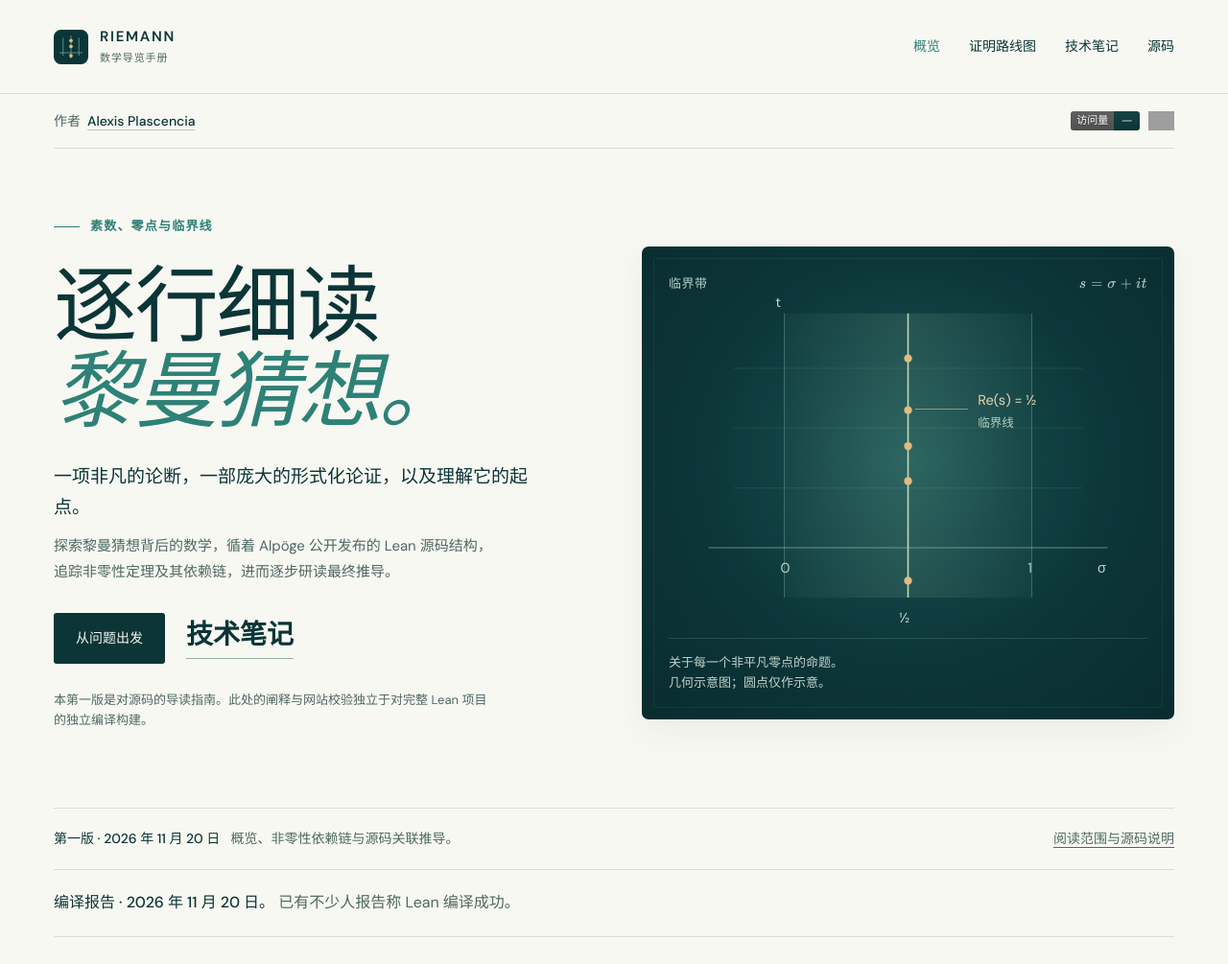
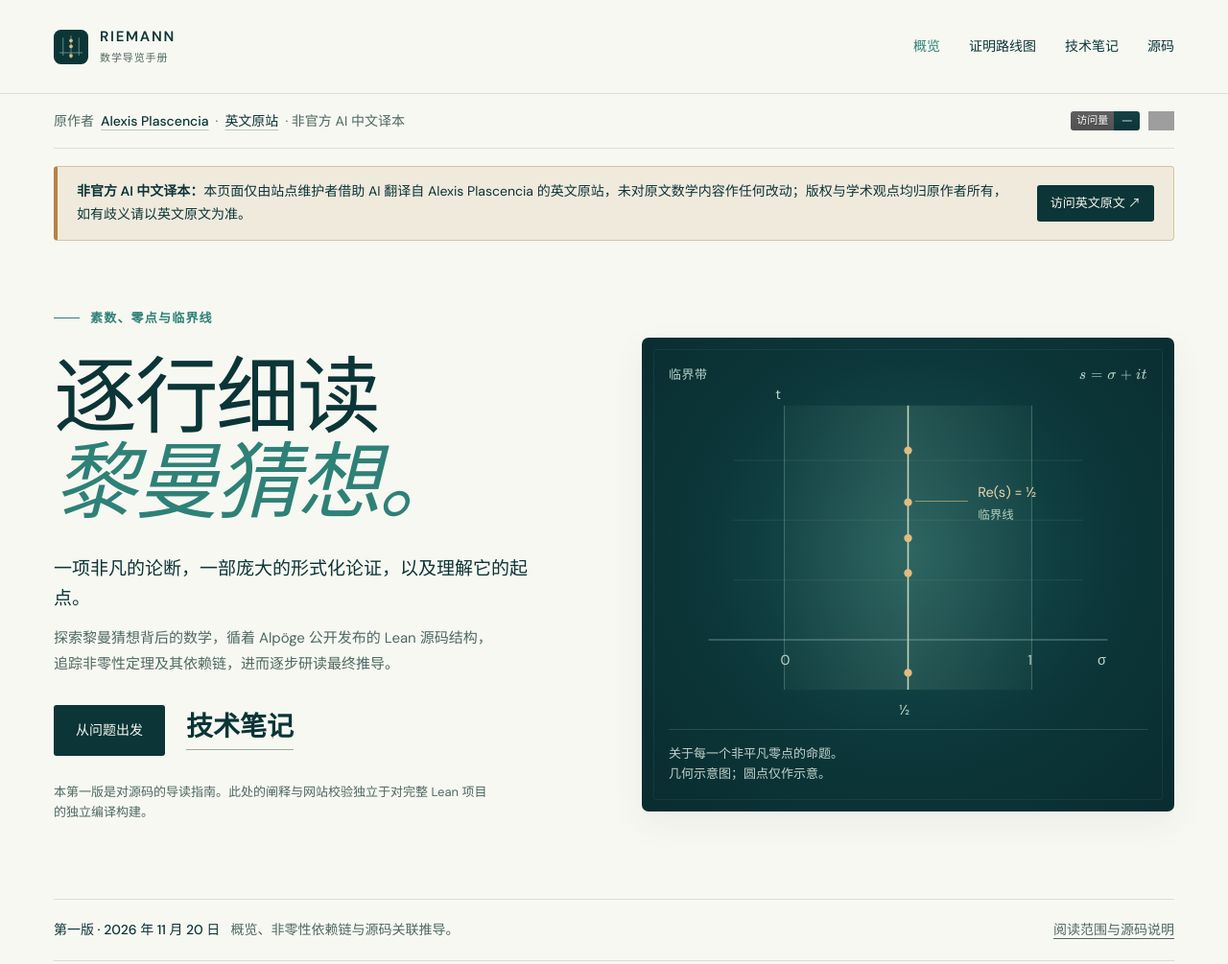
Before and after one commit to ChenfaZheng/riemann, a website: page index.html in a window 1280 px wide. Shown: the top 1005 px of the page at 96% size. Drawn offline with Linux system fonts and the light colour scheme; no server answers; grey boxes are pictures that could not be loaded.

Commit message:
Add prominent AI translation disclaimer and links to original English pages

```diff
--- a/assets/site.css
+++ b/assets/site.css
@@ -1,4 +1,10 @@
 /* Riemann edition of the Yang–Mills field guide. */
+.translation-banner{display:flex;align-items:center;justify-content:space-between;gap:16px 24px;flex-wrap:wrap;margin-top:18px;padding:14px 20px;background:#f0eadd;border:1px solid #d5c3a5;border-left:4px solid var(--gold);border-radius:4px;font-size:14px;line-height:1.7;color:var(--ink)}
+.translation-banner p{margin:0;flex:1 1 420px}
+.translation-banner strong{font-weight:600;color:var(--ink)}
+.translation-banner .orig-link{display:inline-flex;align-items:center;gap:6px;padding:8px 14px;background:var(--ink);color:var(--paper);border-radius:3px;font-size:13px;font-weight:500;white-space:nowrap;text-decoration:none;transition:background .2s}
+.translation-banner .orig-link:hover{background:var(--teal)}
+@media(max-width:600px){.translation-banner{padding:12px 14px;font-size:13px}.translation-banner .orig-link{width:100%;justify-content:center}}
 .compilation-note{padding-block:20px;border-bottom:1px solid var(--line);font-size:16px;line-height:1.8;color:var(--muted)}
 .compilation-note p{margin:0}.compilation-note strong{color:var(--ink);font-weight:500}
 .map-bridge{margin-top:28px;padding:28px 32px;background:var(--mint);border-left:3px solid var(--teal)}
--- a/index.html
+++ b/index.html
@@ -27,12 +27,16 @@
     <nav id="main-nav" aria-label="主导航"><a href="index.html" aria-current="page">概览</a><a href="#proof-map">证明路线图</a><a href="technical.html">技术笔记</a><a href="sources.html">源码</a></nav>
   </header>
   <div class="author-strip page-width">
-    <p class="author-byline"><span>作者</span> <a href="https://alexisplascencia.com" rel="author noopener" target="_blank">Alexis Plascencia</a></p>
+    <p class="author-byline"><span>原作者</span> <a href="https://alexisplascencia.com" rel="author noopener" target="_blank">Alexis Plascencia</a> <span>·</span> <a href="https://alexisdpc.github.io/riemann/" rel="noopener" target="_blank">英文原站</a> <span>· 非官方 AI 中文译本</span></p>
     <div class="visit-counters" role="group" aria-label="来自 HitsCounter.dev 与 Hits.sh 的黎曼猜想导览手册访问统计">
       <span class="visit-total" data-visit-counter data-counter-state="loading" data-counter-url="https://hitscounter.dev/api/hit?url=https%3A%2F%2Fchenfazheng.github.io%2Friemann%2F&amp;output=json" role="img" aria-label="网站总访问量：加载中" title="导览手册、技术笔记与源码页面的总访问量，由 HitsCounter.dev 统计"><span class="visit-total-label">访问量</span><span class="visit-total-value">—</span></span>
       <img src="https://hits.sh/chenfazheng.github.io/riemann.svg?label=Hits&amp;color=2e8177" alt="来自 Hits.sh 的黎曼猜想网站访问次数" height="20" decoding="async" referrerpolicy="no-referrer" title="黎曼猜想导览手册页面访问次数，由 Hits.sh 统计">
     </div>
   </div>
+  <aside class="translation-banner page-width" aria-label="AI 翻译与原文声明">
+    <p><strong>非官方 AI 中文译本：</strong>本页面仅由站点维护者借助 AI 翻译自 Alexis Plascencia 的英文原站，未对原文数学内容作任何改动；版权与学术观点均归原作者所有，如有歧义请以英文原文为准。</p>
+    <a class="orig-link" href="https://alexisdpc.github.io/riemann/" rel="noopener" target="_blank">访问英文原文 ↗</a>
+  </aside>
   <main id="main-content">
     <section class="hero page-width" aria-labelledby="hero-title">
       <div>
@@ -168,7 +172,7 @@
     <section class="argument-feature" aria-labelledby="argument-title"><div class="page-width argument-layout"><div><span class="chapter-number">一段完整阐释的论证</span><h2 id="argument-title">最后一步推导，<br>附带<em>每一条假设。</em></h2><p>用日常数学叙述逐步研读临界线引理。技术笔记将详细解释特征、\(\Gamma\) 因子、函数方程以及临界线两侧的情形，并将推理与 Lean 源码一一对应。</p><a class="button" href="technical.html#reflection">阅读技术伴读</a></div><ol class="argument-chain"><li><strong>陈述非零性输入。</strong><p>它适用于每一个特征，包括逆特征。</p></li><li><strong>使用完备 \(L\)-函数。</strong><p>\(\Gamma\) 因子在开临界带内有限且非零。</p></li><li><strong>排除临界线两侧的情形。</strong><p>右侧零点直接与输入矛盾；左侧零点经反射后同样产生矛盾。</p></li></ol></div></section>
     <section class="chapter page-width" id="reading" aria-labelledby="reading-title"><div class="section-intro"><h2 id="reading-title">选择你的<br><em>切入路径。</em></h2><p>从基础语言起步、跟进完整推导，或直接核查精确声明。每条阅读路径最终都通向同一组数学命题。</p></div><div class="reading-paths"><article><h3>夯实基础。</h3><p>\(\zeta\) 函数、特征、解析延拓与函数方程——贯穿全手册的核心词汇。</p><a href="technical.html#foundations">阅读数学基础</a></article><article><h3>跟进推导。</h3><p>非零性定理的主要依赖，继之以通往临界线的完整条件推导。</p><a href="technical.html#reflection">阅读完整阐释的论证</a></article><article><h3>直抵源码。</h3><p>精选 Lean 声明、行号引用，以及本版本所用归档的完整记录。</p><a href="sources.html">浏览源码索引</a></article></div><div class="scope-block"><h3>明确界定自身范围的<br>导览手册。</h3><div><p>Alpöge 公开发布的 Lean 源码陈述了黎曼猜想及其狄利克雷推广。本网站阐释了该形式化工程中的精选内容。我们已下载并解压原始归档，并将正文与所选源码声明逐一核对；但此处尚未编译或独立审计整个 Lean 项目。</p><p>扩展后的技术笔记追踪了解析估计、算术上同调窗口、伽罗瓦相容性、\(\theta\) 匹配与几何界，同时也标明了仍需单独研读的更深层构造性证明。</p><a class="text-link" href="sources.html#provenance">阅读源码与审阅记录</a></div></div></section>
   </main>
-  <footer class="site-footer page-width"><span class="footer-brand">逐行细读<em>黎曼猜想。</em></span><p>Alpöge 公开发布的 Lean 论证之源码关联导读。<br>第一版 · 2026 年 11 月 20 日</p><a class="back-top" href="#main-content">返回顶部</a></footer>
+  <footer class="site-footer page-width"><span class="footer-brand">逐行细读<em>黎曼猜想。</em></span><p>Alpöge 公开发布的 Lean 论证之源码关联导读（第一版 · 2026 年 11 月 20 日）。<br>本中文站为非官方译本，仅由维护者借助 AI 对 <a href="https://alexisdpc.github.io/riemann/" rel="noopener" target="_blank">Alexis Plascencia 英文原站</a> 进行翻译，未对原文数学内容作实质改动；版权与学术归属均归原作者所有，如有歧义请以英文原版为准。</p><a class="back-top" href="#main-content">返回顶部</a></footer>
   <noscript><p class="noscript-note">所有正文、公式、源码链接与证明路线图面板均可正常阅读。交互控件与公式排版需要启用 JavaScript。</p></noscript>
 </body>
 </html>
```
Also changed, not shown: sources.html (+6 -2 lines), technical.html (+6 -2 lines), README.md.
